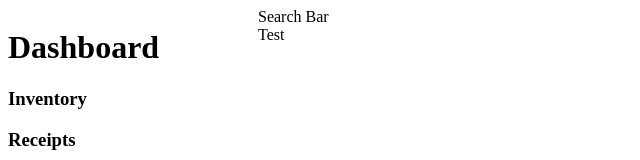
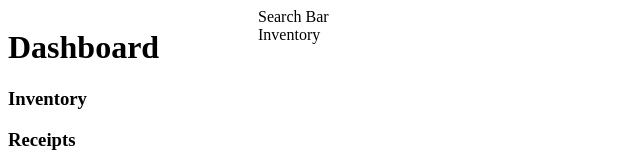
Before and after one commit to titisaka/PPiIT-Group-Project, a React (Vite) app in the folder frontend/src/renderer/: page / in a window 1280 px wide. Both pictures are taken after a click on the element "Inventory". Shown: the top 160 px of the page, without its empty margins (0-640 px from the left). Built offline with nearby package versions, Linux system fonts and the light colour scheme.

Commit message:
Better placeholders

```diff
--- a/frontend/src/renderer/src/Pages/Checkout.jsx
+++ b/frontend/src/renderer/src/Pages/Checkout.jsx
@@ -2,6 +2,6 @@ import '../styles.css'
 
 export default function Checkout() {
   return (
-    <div>Test</div>
+    <div>Checkout</div>
   )
 }
--- a/frontend/src/renderer/src/Pages/Inventory.jsx
+++ b/frontend/src/renderer/src/Pages/Inventory.jsx
@@ -2,6 +2,6 @@ import '../styles.css'
 
 export default function Inventory() {
   return (
-    <div>Test</div>
+    <div>Inventory</div>
   )
 }
--- a/frontend/src/renderer/src/Pages/ReceiptViewer.jsx
+++ b/frontend/src/renderer/src/Pages/ReceiptViewer.jsx
@@ -2,6 +2,6 @@ import '../styles.css'
 
 export default function ReceiptViewer() {
   return (
-    <div>Test</div>
+    <div>Receipt Viewer</div>
   )
 }
```
